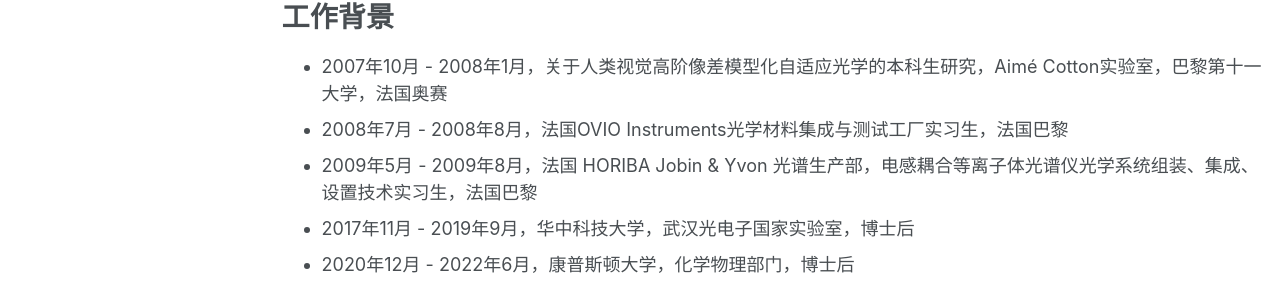
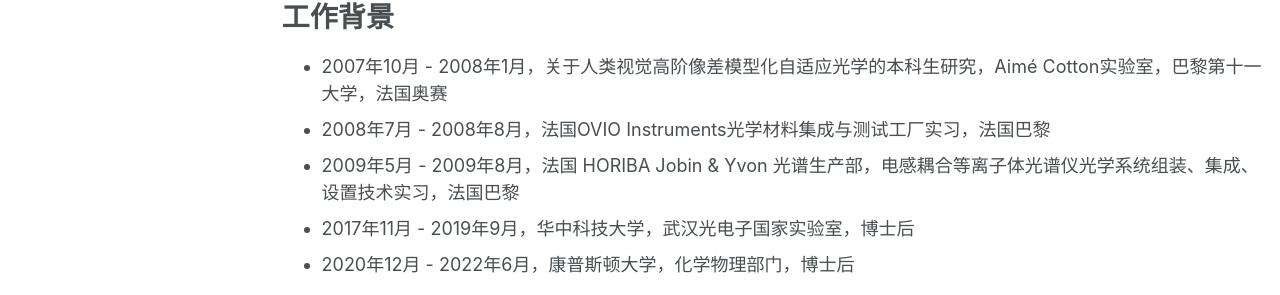
Before and after one commit to fanwangfang/fanwangfang.github.io, a Jekyll site: the page built from _pages/zh.md, in a window 1280 px wide. Shown: the part 499-794 px from the top of the page. Built offline with Jekyll 4.4.1, drawn with Linux system fonts in a browser that asks for light colours.

Commit message:
Update zh.md

```diff
--- a/_pages/zh.md
+++ b/_pages/zh.md
@@ -18,8 +18,8 @@ author_profile: true
 ======
 
 - 2007年10月 - 2008年1月，关于人类视觉高阶像差模型化自适应光学的本科生研究，Aimé Cotton实验室，巴黎第十一大学，法国奥赛
-- 2008年7月 - 2008年8月，法国OVIO Instruments光学材料集成与测试工厂实习生，法国巴黎
-- 2009年5月 - 2009年8月，法国 HORIBA Jobin & Yvon 光谱生产部，电感耦合等离子体光谱仪光学系统组装、集成、设置技术实习生，法国巴黎
+- 2008年7月 - 2008年8月，法国OVIO Instruments光学材料集成与测试工厂实习，法国巴黎
+- 2009年5月 - 2009年8月，法国 HORIBA Jobin & Yvon 光谱生产部，电感耦合等离子体光谱仪光学系统组装、集成、设置技术实习，法国巴黎
 - 2017年11月 - 2019年9月，华中科技大学，武汉光电子国家实验室，博士后
 - 2020年12月 - 2022年6月，康普斯顿大学，化学物理部门，博士后
 
```
